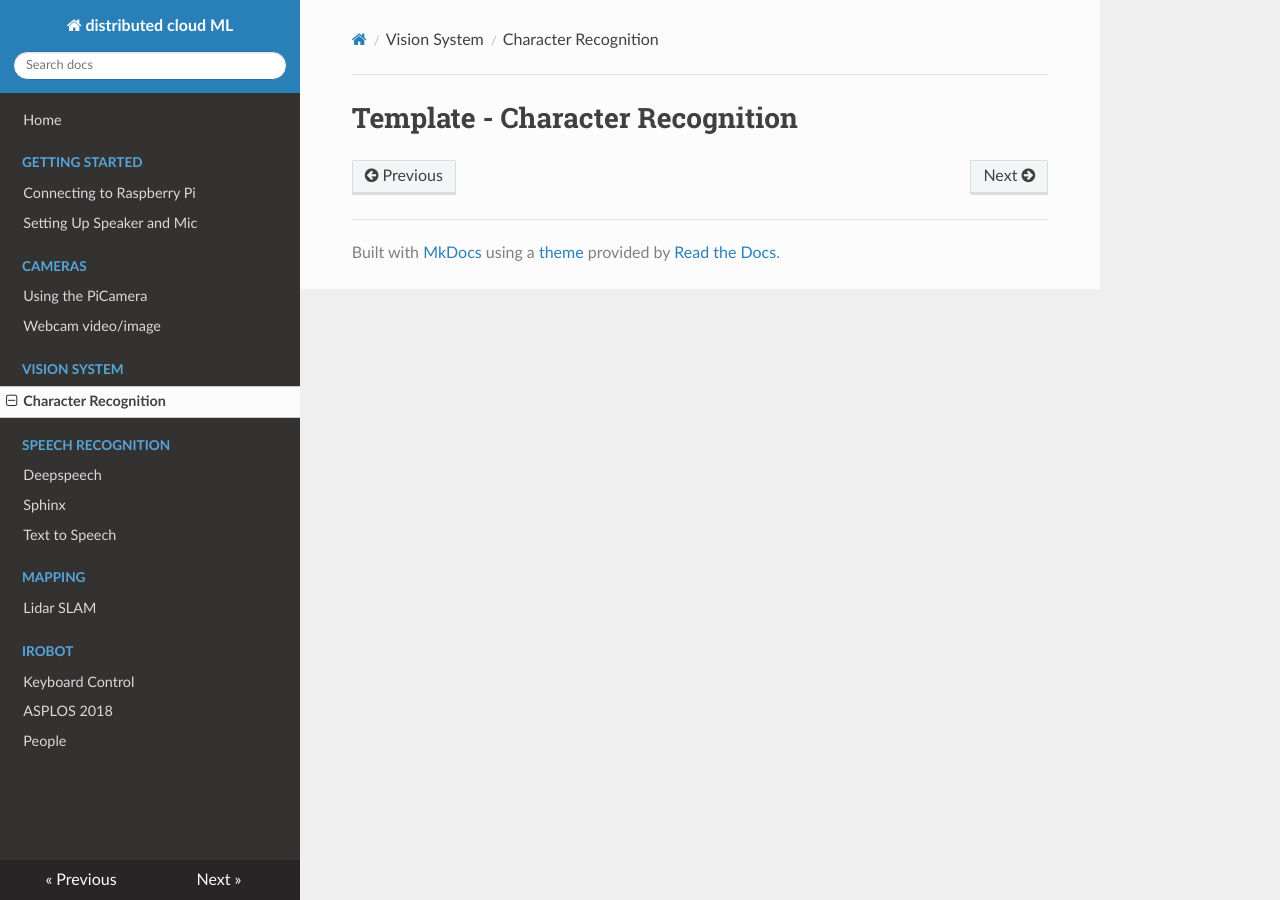
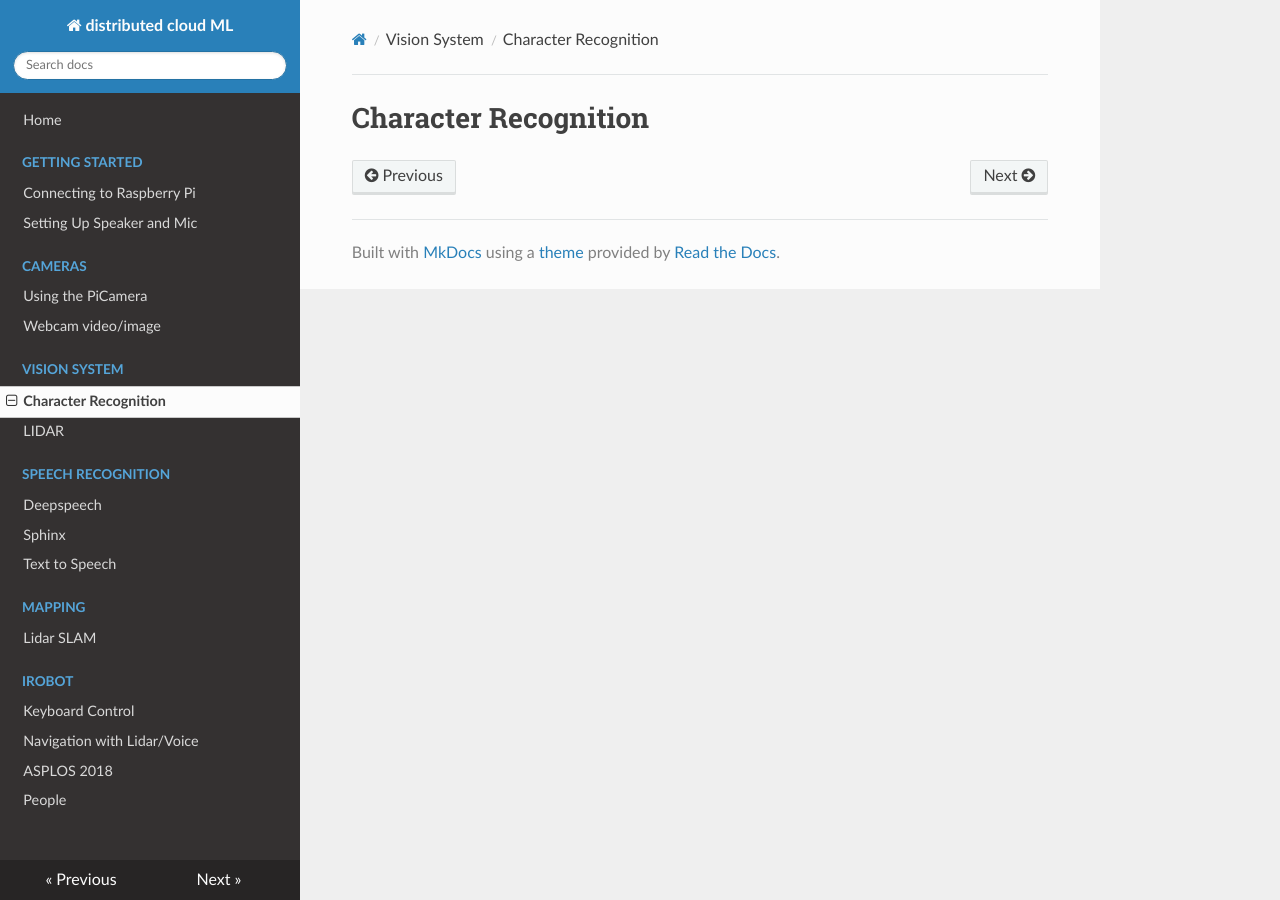
Before and after one commit to parallel-ml/docs, an MkDocs documentation site: the page built from docs/vision/character.md, in a window 1280 px wide. Built offline with MkDocs 1.6.1, drawn with Linux system fonts in a browser that asks for light colours; nearby versions of some CDN libraries.

Commit message:
files for character and nav

```diff
--- a/docs/vision/character.md
+++ b/docs/vision/character.md
@@ -1 +1 @@
-# Template - Character Recognition
+# Character Recognition
--- a/mkdocs.yml
+++ b/mkdocs.yml
@@ -9,6 +9,7 @@ nav:
         - Webcam video/image: camera/webcam.md
     - Vision System:
         - Character Recognition: vision/character.md
+        - LIDAR: vision/lidar.md
     - Speech Recognition:
         - Deepspeech: speech/deepspeech.md
         - Sphinx: speech/sphinx.md
@@ -17,6 +18,7 @@ nav:
         - Lidar SLAM: mapping/lidar-slam.md
     - iRobot:
         - Keyboard Control: irobot/keyboard.md
+        - Navigation with Lidar/Voice: irobot/navi_lidar_voice.md
     - ASPLOS 2018: asplos2018/real-time.md
     - People: people/people.md
 theme: readthedocs
```
Also changed, not shown: docs/irobot/navi_lidar_voice.md (added).
